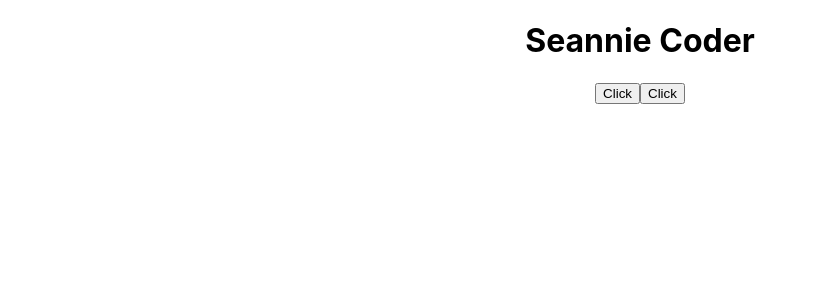
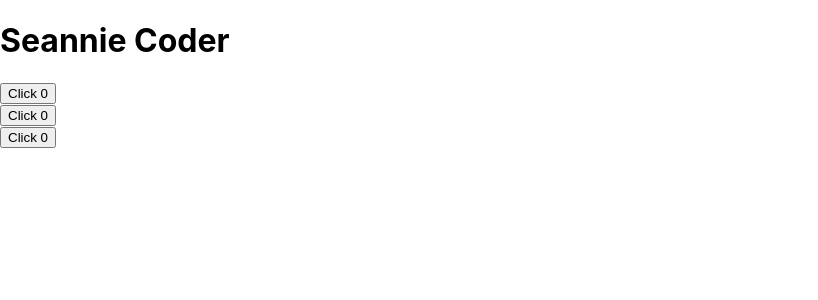
Before and after one commit to Seanniie/react-basic, a React (Create React App) app: page / in a window 1280 px wide. Shown: the top 300 px of the page, without its empty margins (0-818 px from the left). Built offline with nearby package versions, Linux system fonts and the light colour scheme.

Commit message:
component, effect

```diff
--- a/src/App2.js
+++ b/src/App2.js
@@ -5,11 +5,16 @@
     const [seaniee,setSeanie]   = useState(0);
     useEffect(()=>{
         console.log(count);
-    },[count])
+    },[count,seaniee])
+
+    useEffect(()=>{
+        console.log('first rendering')
+    },[]);
 
     function increment() {
         setCount(count+1);
     }
+
     return(
         <div className="App">
             <h1>Seannie Coder</h1>
--- /dev/null
+++ b/src/App3.js
@@ -0,0 +1,15 @@
+import React from "react";
+import Counter from "./components/Counter";
+
+function App2(){
+     return(
+        <div className="App">
+            <h1>Seannie Coder</h1>
+            <Counter></Counter>
+            <Counter></Counter>
+            <Counter></Counter>
+        </div>
+    )
+}
+
+export default App2;
--- /dev/null
+++ b/src/components/Counter.js
@@ -0,0 +1,18 @@
+import React,{ useState } from "react";
+
+function Counter() {
+    const [count,setCount] = useState(0);
+
+    function increment() {
+        setCount(count+1);
+    };
+
+    return(
+        <div className="App">
+            <button onClick={increment}>Click {count}</button>
+        </div>
+    )
+};
+
+
+export default Counter;
--- a/src/index.js
+++ b/src/index.js
@@ -1,13 +1,14 @@
 import React from 'react';
 import ReactDOM from 'react-dom/client';
 import './index.css';
-import App from './App';
-import App2 from './App2';
+//import App from './App';
+//import App2 from './App2';
+import App3 from './App3';
 import reportWebVitals from './reportWebVitals';
 
 const root = ReactDOM.createRoot(document.getElementById('root'));
 root.render(
-  <App2 />
+  <App3 />
 );
 
 reportWebVitals();
```
